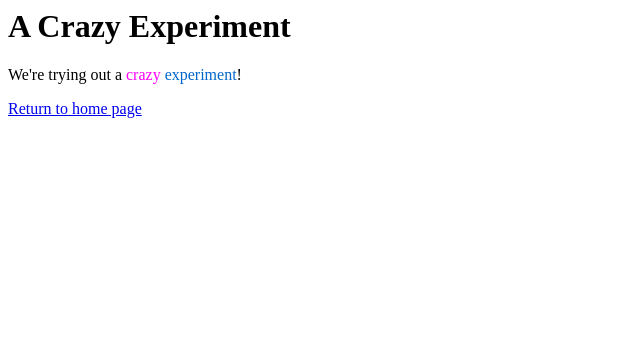
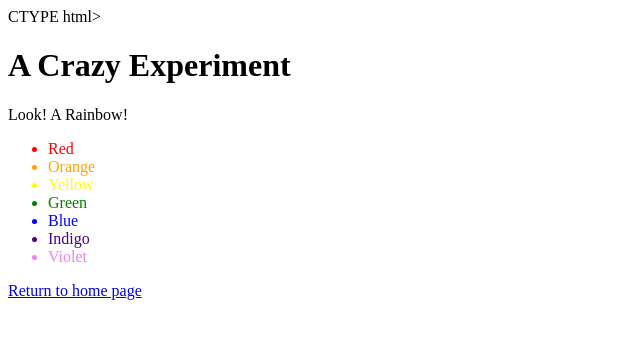
Before and after one commit to awh112/my-git-repo, a plain HTML site: page crazy.html in a window 1280 px wide. Shown: the whole page, without its empty margins (0-640 px from the left). Drawn offline with Linux system fonts and the light colour scheme.

Commit message:
Add a rainbow to crazy.html

```diff
--- a/crazy.html
+++ b/crazy.html
@@ -1,4 +1,4 @@
-<DOCTYPE html>
+CTYPE html>
 <html lang="en">
 <head>
   <title>A Crazy Experiment</title>
@@ -6,8 +6,17 @@
 </head>
 <body>
   <h1>A Crazy Experiment</h1>
-  <p>We're trying out a <span style="color: #F0F">crazy</span>
-  <span style="color: #06C">experiment</span>!
+  <p>Look! A Rainbow!</p>
+
+  <ul>
+    <li style="color: red">Red</li>
+    <li style="color: orange">Orange</li>
+    <li style="color: yellow">Yellow</li>
+    <li style="color: green">Green</li>
+    <li style="color: blue">Blue</li>
+    <li style="color: indigo">Indigo</li>
+    <li style="color: violet">Violet</li>
+  </ul>
 
   <p><a href="index.html">Return to home page</a></p>
 </body>
```
